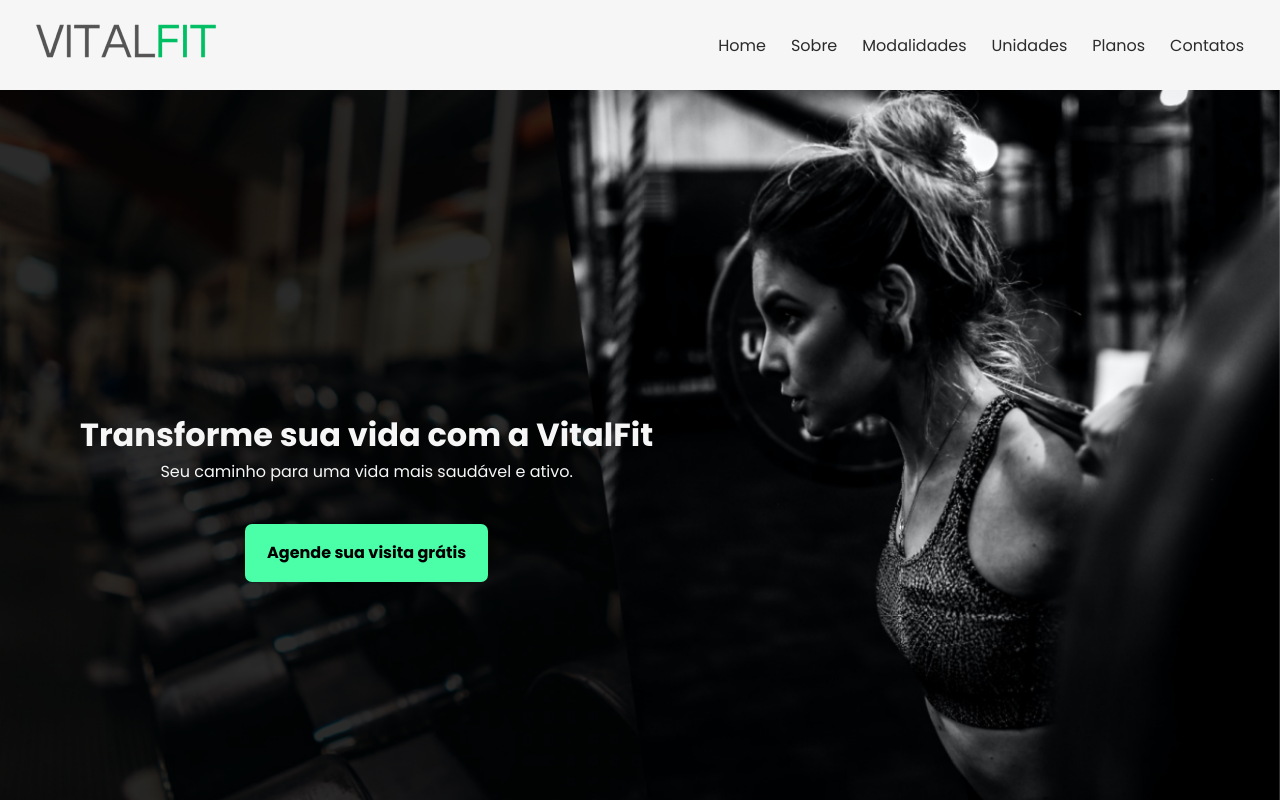
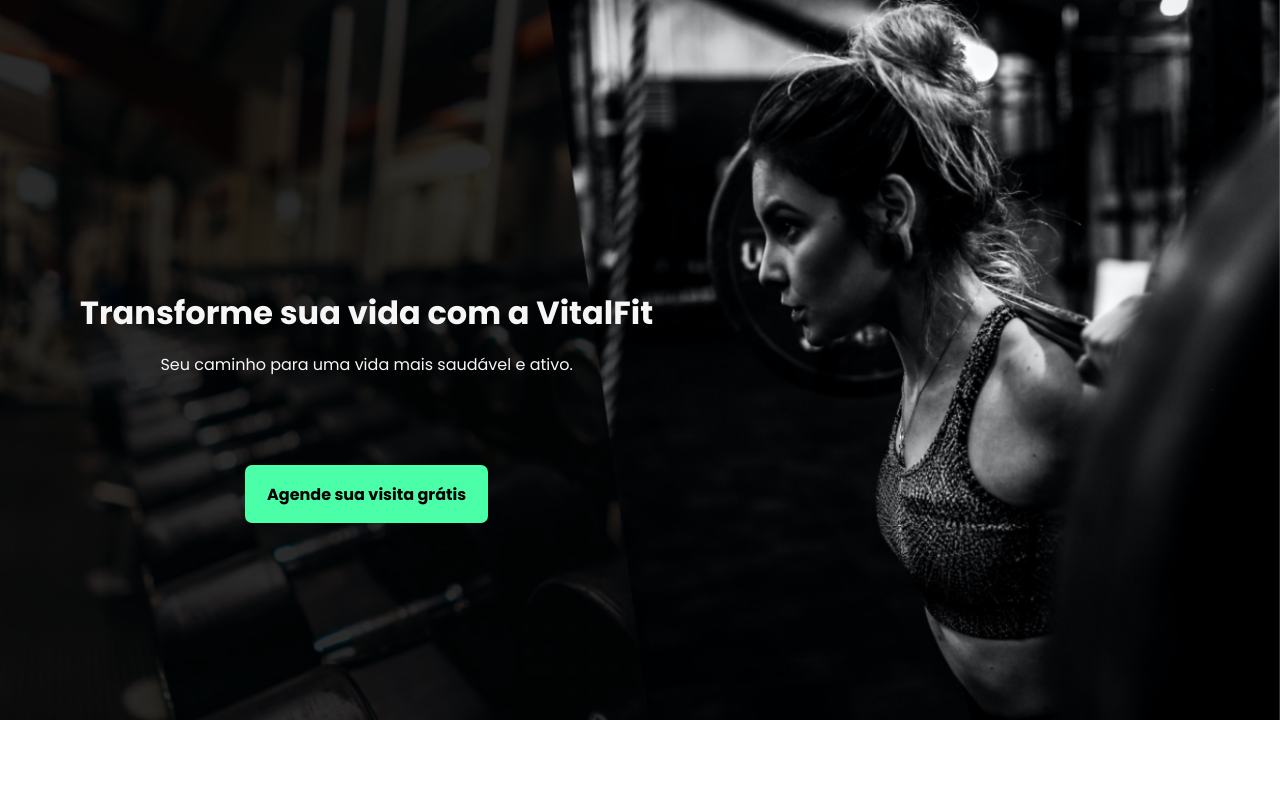
Before and after one commit to paulameg/VitalFit, a React (Vite) app in the folder VitalFit/: page / in a window 1280 px wide. Shown: the top 800 px of the page. Built offline with nearby package versions, Linux system fonts and the light colour scheme.

Commit message:
Home mobile

```diff
--- a/VitalFit/src/App.jsx
+++ b/VitalFit/src/App.jsx
@@ -14,14 +14,14 @@
 
   return (
     <div>
-      <Header />
+      {/* <Header /> */}
       <Home />
-      <About />
+      {/* <About />
       <Modalities />
       <Units />
       <Plans />
       <Contact />
-      <Footer />
+      <Footer /> */}
     </div>
   )
 }
--- a/VitalFit/src/components/Home/Home.css
+++ b/VitalFit/src/components/Home/Home.css
@@ -1,23 +1,28 @@
 .home {
     background-image:url("../../assets/home.png");
     background-size: cover;
+    height: 90vh;
     background-attachment: scroll;
-    height: 90vh;
     display: flex;
-
 }
 
 .cta {
     display: flex;
     flex-direction: column;
-    padding-left: 36px;
     justify-content: center;
     align-items:center;
-    padding-left: 5rem;
+    padding-right: 50px;
+    padding-left: 50px;
 }
 
 .title, .text {
     color: var(--white);
+    text-align: center;
+    padding-bottom: 3rem;
+}
+
+.title {
+    padding-bottom: 15px;
 }
 
 .btn {
@@ -30,3 +35,10 @@
     font-weight: 700;
     font-size: 16px;
 }
+
+@media screen and (min-width: 40rem) {
+    .cta {
+        padding-left: 36px;
+        padding-left: 5rem;
+    }
+}
```
Also changed, not shown: VitalFit/src/index.css (line endings or trailing spaces).
